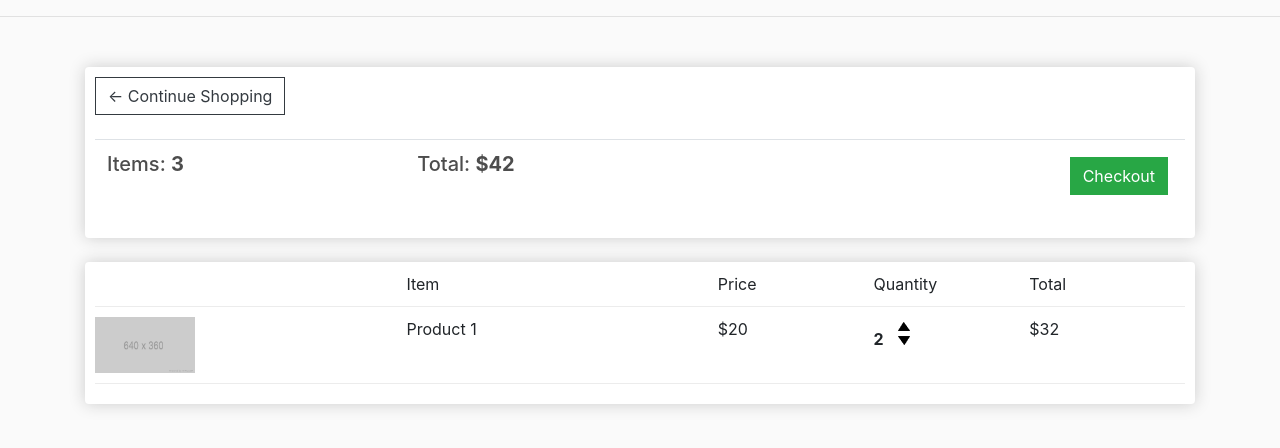
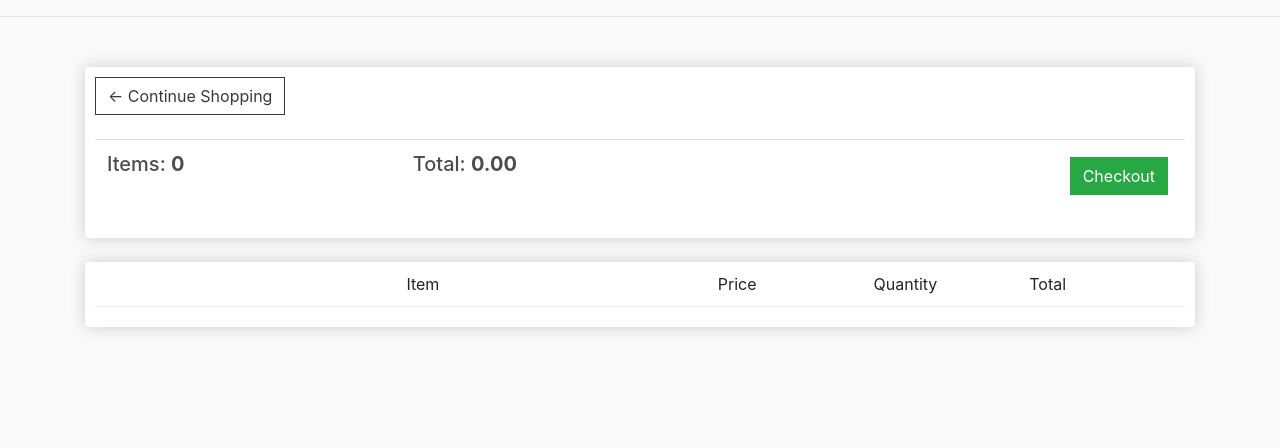
Before and after one commit to RoxanneG93/django-ecommerce-v1, a Django app: page /cart/ in a window 1280 px wide. Shown: the part 57-505 px from the top of the page. Run offline with Django 3.2, Linux system fonts and the light colour scheme; lists and menus that the app fills with data are empty; some libraries are stand-ins or nearby versions.

Commit message:
adding cart and checkout data

```diff
--- a/ecommerce/store/templates/store/cart.html
+++ b/ecommerce/store/templates/store/cart.html
@@ -9,8 +9,8 @@
                 <br>
                 <table class="table">
                     <tr>
-                        <th><h5>Items: <strong>3</strong></h5></th>
-                        <th><h5>Total: <strong>$42</strong></h5></th>
+                        <th><h5>Items: <strong>{{ order.get_cart_items }}</strong></h5></th>
+                        <th><h5>Total: <strong>{{ order.get_cart_total|floatformat:2 }}</strong></h5></th>
                         <th>
                             <a style="float:right; margin:5px;" href="{% url 'checkout' %}" class="btn btn-success">Checkout</a>
                         </th>
@@ -26,19 +26,21 @@
                     <div style="flex:1;">Quantity</div>
                     <div style="flex:1;">Total</div>
                 </div>
+                {% for item in items %}
                 <div class="cart-row">
-                    <div style="flex:2;"><img src="{% static 'assets/images/placeholder-img.png' %}" alt="" class="row-image"></div>
-                    <div style="flex:2;"><p>Product 1</p></div>
-                    <div style="flex:1;"><p>$20</p></div>
+                    <div style="flex:2;"><img src="{{ item.product.imageURL }}" alt="" class="row-image"></div>
+                    <div style="flex:2;"><p>{{ item.product.name }}</p></div>
+                    <div style="flex:1;"><p>${{ item.product.price|floatformat:2 }}</p></div>
                     <div style="flex:1;">
-                        <p class="quantity">2</p>
+                        <p class="quantity">x{{ item.quantity }}</p>
                         <div class="quantity">
                             <img src="{% static 'assets/icons/arrow-up.png' %}" alt="" class="chg-quantity">
                             <img src="{% static 'assets/icons/arrow-down.png' %}" alt="" class="chg-quantity">
                         </div>
                     </div>
-                    <div style="flex:1;">$32</div>
+                    <div style="flex:1;">${{ item.get_total|floatformat:2 }}</div>
                 </div>
+                {% endfor %}
             </div>
         </div>
     </div>
--- a/ecommerce/store/views.py
+++ b/ecommerce/store/views.py
@@ -12,10 +12,31 @@ def store(request):
 
 def cart(request):
     template = 'store/cart.html'
-    context = {}
+    #items = []
+    if request.user.is_authenticated:
+        customer = request.user.customer
+        # look more on how these two queries works
+        order, created = Order.objects.get_or_create(customer=customer, complete=False)
+        items = order.orderitem_set.all()
+    else:
+        # guest empty cart for non logged-in user
+        items = []
+        order = {'get_cart_total': 0, 'get_cart_items': 0}
+
+    context = {'items':items, 'order': order}
     return render(request, template, context)
 
 def checkout(request):
     template = 'store/checkout.html'
-    context = {}
+    if request.user.is_authenticated:
+        customer = request.user.customer
+        # look more on how these two queries works
+        order, created = Order.objects.get_or_create(customer=customer, complete=False)
+        items = order.orderitem_set.all()
+    else:
+        # guest empty cart for non logged-in user
+        items = []
+        order = {'get_cart_total': 0, 'get_cart_items': 0}
+
+    context = {'items':items, 'order': order}
     return render(request, template, context)
```
Also changed, not shown: ecommerce/store/models.py (+16 -0 lines), ecommerce/store/templates/store/checkout.html (+8 -6 lines), ecommerce/static/assets/products/headphones.jpg (added), ecommerce/static/assets/products/sourcecode.jpg (added), ecommerce/static/assets/products/watch.jpg (added).
